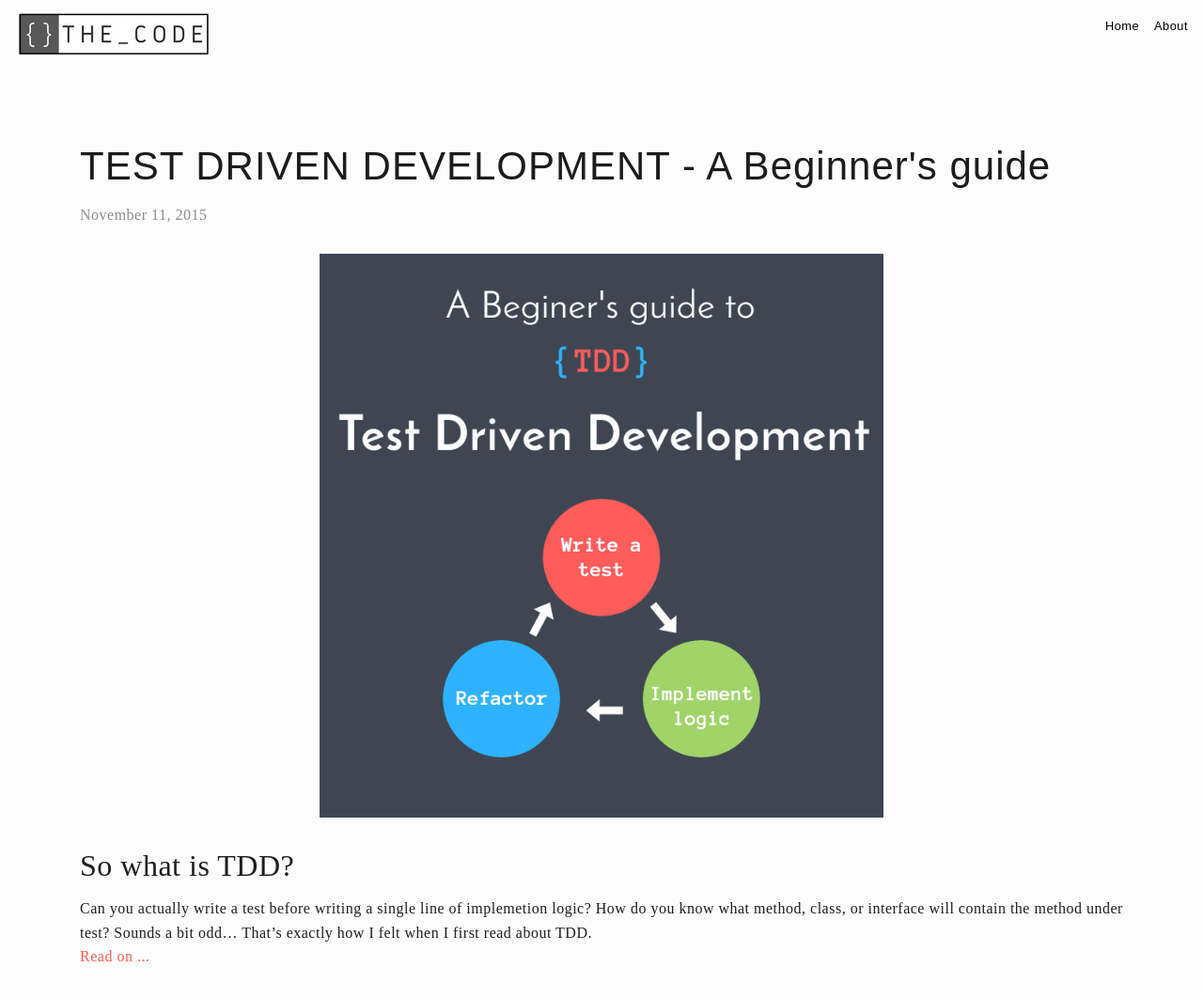
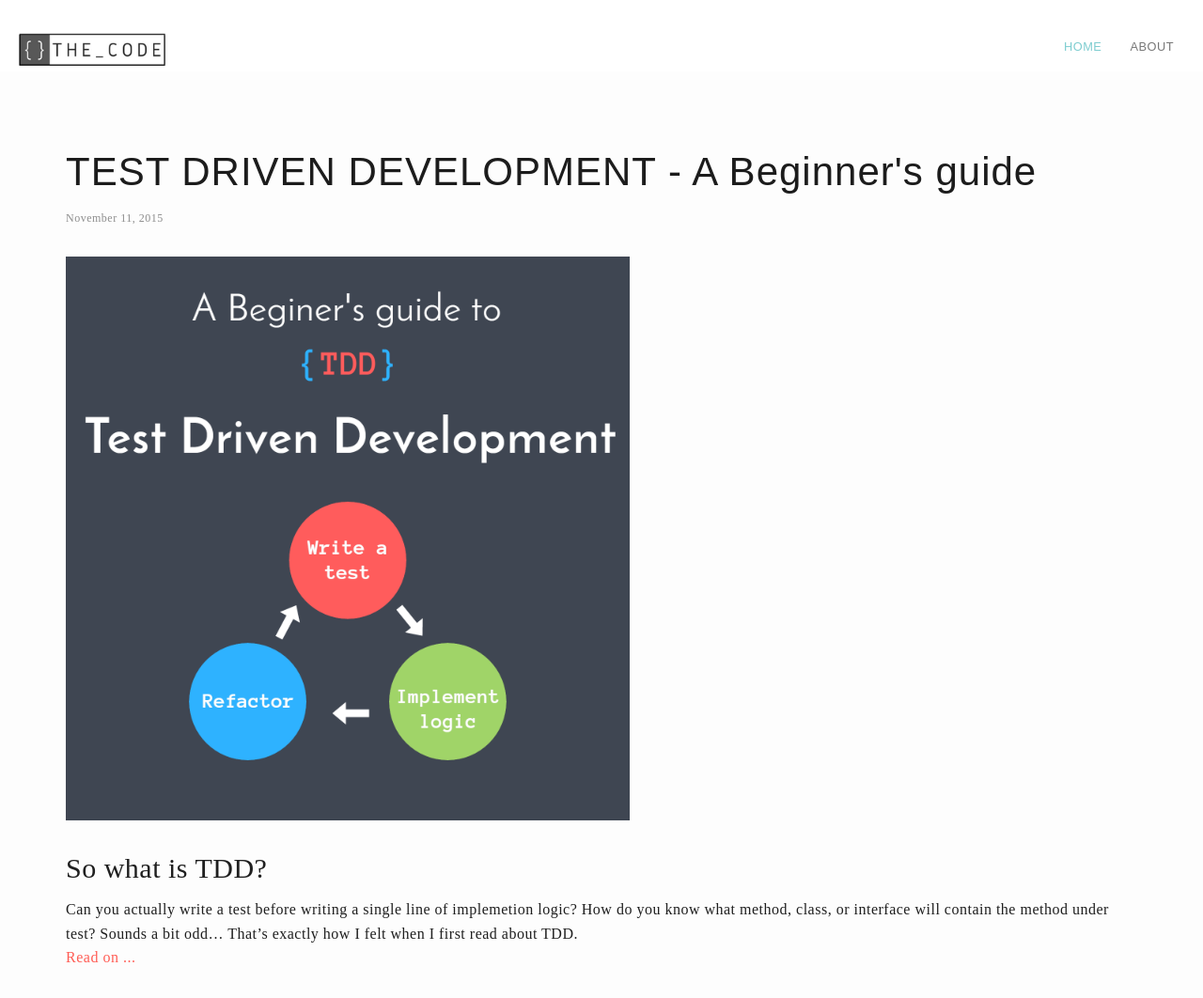
Before and after one commit to DiliniRajapaksha/DeveloperJournal, a Jekyll site: the page built from index.html, in a window 1280 px wide. Shown: the whole page at 94% size. Built offline with Jekyll 4.4.1, drawn with Linux system fonts in a browser that asks for light colours; nearby versions of some CDN libraries.

Commit message:
nav bar updates

```diff
--- a/_includes/head.html
+++ b/_includes/head.html
@@ -8,9 +8,11 @@
 
    <title>THE_CODE</title>
    <meta name="description" content="{% if page.excerpt %}{{ page.excerpt | strip_html | strip_newlines | truncate: 160 }}{% else %}{{ site.description }}{% endif %}">
-
-
-   <link rel="stylesheet" href={{ "/css/v4/bootstrap.css" | prepend: site.baseurl }}>
+ <link rel="stylesheet" href="https://maxcdn.bootstrapcdn.com/bootstrap/3.3.7/css/bootstrap.min.css">
+  <script src="https://ajax.googleapis.com/ajax/libs/jquery/3.1.1/jquery.min.js"></script>
+  <script src="https://maxcdn.bootstrapcdn.com/bootstrap/3.3.7/js/bootstrap.min.js"></script>
+    <link rel="stylesheet" href={{ "/css/main.css" | prepend: site.baseurl }}>
+<!--    <link rel="stylesheet" href={{ "/css/v4/bootstrap.css" | prepend: site.baseurl }}>
    <link rel="stylesheet" href={{ "/css/main.css" | prepend: site.baseurl }}>
-  <link rel="stylesheet" href={{ "/fonts/font-awesome-4.6.3/css/font-awesome.min.css" | prepend: site.baseurl }}>
+  <link rel="stylesheet" href={{ "/fonts/font-awesome-4.6.3/css/font-awesome.min.css" | prepend: site.baseurl }}> -->
   </head>
--- a/_includes/header.html
+++ b/_includes/header.html
@@ -1,28 +1,26 @@
  <header>
 
+  <nav class="navbar navbar-default">
   <div class="container-fluid">
+    <div class="navbar-header">
+      <button type="button" class="navbar-toggle" data-toggle="collapse" data-target="#myNavbar">
+        <span class="icon-bar"></span>
+        <span class="icon-bar"></span>
+        <span class="icon-bar"></span>
+      </button>
+       <a class="navbar-brand" href="#"><img src="{{ "/assets/img/logo.png" | prepend: site.baseurl }}"></a>
+    </div>
+    <div class="collapse navbar-collapse" id="myNavbar">
 
-        <div class="row top-row m-b-1">
-
-         <nav class="navbar">
-            <button class="navbar-toggler hidden-sm-up" type="button" data-toggle="collapse" data-target="#exCollapsingNavbar2" aria-controls="exCollapsingNavbar2" aria-expanded="false" aria-label="Toggle navigation">
-              &#9776;
-            </button>
-            <div class="collapse navbar-toggleable-xs" id="exCollapsingNavbar2">
-              <a class="navbar-brand logo" href="{{site.baseurl}}"><img src="{{ "/assets/img/logo.png" | prepend: site.baseurl }}"></a>
-              <ul class="nav navbar-nav float-right tk-raleway">
+      <ul class="nav navbar-nav navbar-right">
         <li class="nav-item active">
-                  <a class="nav-link" href="{{site.baseurl}}">Home <span class="sr-only">(current)</span></a>
+          <a class="nav-link" href="/index.html">HOME <span class="sr-only">(current)</span></a>
         </li>
         <li class="nav-item ">
-                  <a class="nav-link" href="#">About</a>
+          <a class="nav-link" href="#">ABOUT</a>
         </li>
       </ul>
     </div>
-
+  </div>
 </nav>
-
-          </div>
-
-        </div>
 </header>
--- a/_layouts/default.html
+++ b/_layouts/default.html
@@ -34,8 +34,7 @@
     <script src="https://use.typekit.net/cng0pjz.js"></script>
     <script>try{Typekit.load({ async: true });}catch(e){}</script>
 
-    <script src="https://ajax.googleapis.com/ajax/libs/jquery/1.11.3/jquery.min.js"></script>
-    <script src={{"/js/bootstrap.min.js" | prepend: site.baseurl }}></script>
-
+    <script src="https://ajax.googleapis.com/ajax/libs/jquery/3.1.1/jquery.min.js"></script>
+  <script src="https://maxcdn.bootstrapcdn.com/bootstrap/3.3.7/js/bootstrap.min.js"></script>
   </body>
 </html>
--- a/css/main.scss
+++ b/css/main.scss
@@ -88,15 +88,6 @@ a, a:visited, a:hover, a:active {
 }
 a:visited{
   color: black;
-}
-
-.navbar-brand{
-    font-family: 'Josefin Sans', sans-serif;
-    font-size: 15px;
-/*    color: #ff5d55 !important;*/
-    color: black;
-    font-weight: bold;
-    line-height: 29px;
 }
 
 .btn-default {
@@ -247,3 +238,101 @@ h5{
             width: 100% !important;
         }
     }
+.navbar-right{
+text-align: right;
+}
+
+/* navbar */
+.navbar-default {
+    background-color: #FFFFFF;
+    border-color: #FFFFFF;
+}
+/* title */
+.navbar-default .navbar-brand {
+    color: #777;
+}
+.navbar-default .navbar-brand:hover,
+.navbar-default .navbar-brand:focus {
+    color: #7ecdd0;
+}
+/* link */
+.navbar-default .navbar-nav > li > a {
+    color: #777;
+}
+.navbar-default .navbar-nav > li > a:hover,
+.navbar-default .navbar-nav > li > a:focus {
+    color: #7ecdd0;
+}
+.navbar-default .navbar-nav > .active > a,
+.navbar-default .navbar-nav > .active > a:hover,
+.navbar-default .navbar-nav > .active > a:focus {
+    color: #7ecdd0;
+    background-color: #FFFFFF;
+}
+.navbar-default .navbar-nav > .open > a,
+.navbar-default .navbar-nav > .open > a:hover,
+.navbar-default .navbar-nav > .open > a:focus {
+    color: #555;
+    background-color: #FFFFFF;
+}
+/* caret */
+.navbar-default .navbar-nav > .dropdown > a .caret {
+    border-top-color: #777;
+    border-bottom-color: #777;
+}
+.navbar-default .navbar-nav > .dropdown > a:hover .caret,
+.navbar-default .navbar-nav > .dropdown > a:focus .caret {
+    border-top-color: #333;
+    border-bottom-color: #333;
+}
+.navbar-default .navbar-nav > .open > a .caret,
+.navbar-default .navbar-nav > .open > a:hover .caret,
+.navbar-default .navbar-nav > .open > a:focus .caret {
+    border-top-color: #555;
+    border-bottom-color: #555;
+}
+/* mobile version */
+.navbar-default .navbar-toggle {
+    border-color: #DDD;
+}
+.navbar-default .navbar-toggle:hover,
+.navbar-default .navbar-toggle:focus {
+    background-color: #DDD;
+}
+.navbar-default .navbar-toggle .icon-bar {
+    background-color: #CCC;
+}
+@media (max-width: 767px) {
+    .navbar-default .navbar-nav .open .dropdown-menu > li > a {
+        color: #777;
+    }
+    .navbar-default .navbar-nav .open .dropdown-menu > li > a:hover,
+    .navbar-default .navbar-nav .open .dropdown-menu > li > a:focus {
+        color: #333;
+    }
+}
+
+
+.navbar-brand>img{
+  max-width: 9em!important;
+  margin-top: 0.5em;
+  margin-left: 0.9em;
+}
+.navbar-brand{
+  padding: 0px;
+}
+.navbar{
+  padding-top: 1.5em;
+}
+.navbar-toggle{
+  margin-top: 0px;
+}
+
+@media (max-width: 767px) {
+
+  .navbar-brand>img{
+    max-width: 9em!important;
+    margin-top: 0px;
+    margin-left: 0px;
+  }
+}
```
Lines whose indentation alone changed are shown as unchanged.
